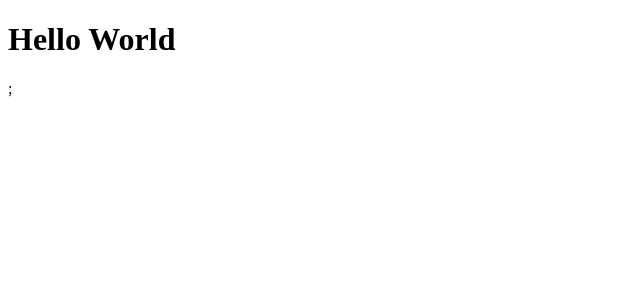
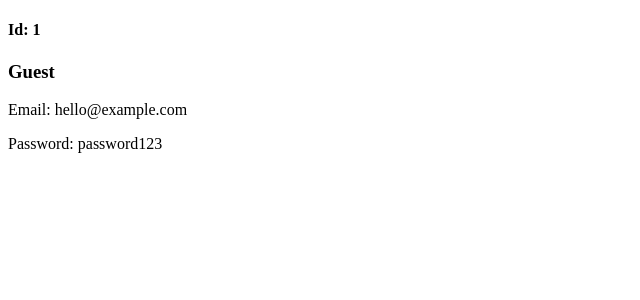
Before and after one commit to varun4747/nextJs-practice, a Next.js app in the folder my-app/: page / in a window 1280 px wide. Shown: the top 300 px of the page, without its empty margins (0-640 px from the left). Built offline with nearby package versions, Linux system fonts and the light colour scheme.

Commit message:
completed props and default props

```diff
--- a/my-app/Components/Greeting.tsx
+++ b/my-app/Components/Greeting.tsx
@@ -1,11 +1,17 @@
 interface GreetingProps {
-    name: string;
+    id:number;
+    name?: string;
+    email:string;
+    password:string;
 }
-function Greeting(props: GreetingProps) {
+function Greeting({id,name="Guest",email,password}: GreetingProps) {
     return (
         <>
         <div>
-            <h1>{props.name}</h1>;
+            <h4>Id: {id}</h4>
+            <h3>{name}</h3>
+            <p>Email: {email}</p>
+            <p>Password: {password}</p>
         </div>
         </>
     );
--- a/my-app/app/page.tsx
+++ b/my-app/app/page.tsx
@@ -3,7 +3,7 @@ function page(){
   return(
     <>
     <div>
-      <Greeting name="Hello World" />
+      <Greeting id={1}  email="hello@example.com" password="password123" />
       </div>
       </>
   );
```
